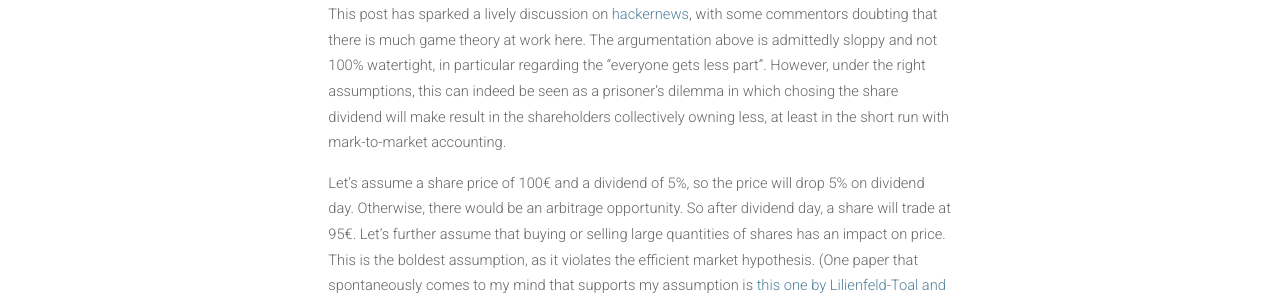
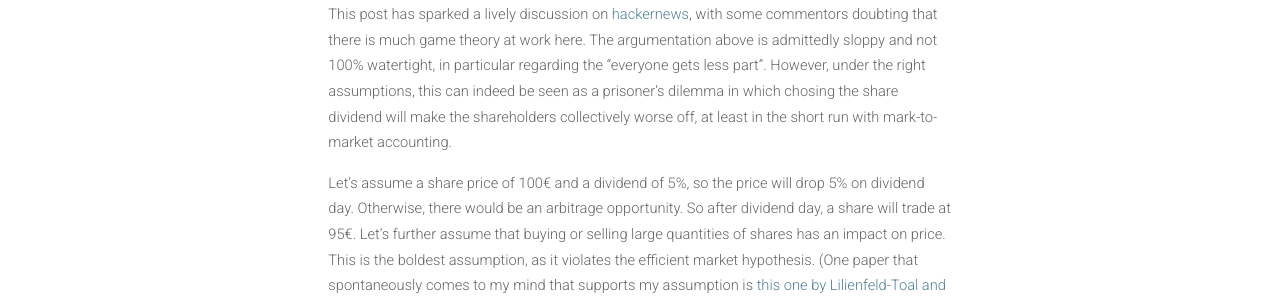
Before and after one commit to meisserecon/www, a Jekyll site: the page built from _posts/2016-06-01-Boskalis.md, in a window 1280 px wide. Shown: the part 1185-1485 px from the top of the page. Built offline with Jekyll 4.4.1, drawn with Linux system fonts in a browser that asks for light colours; nearby versions of some CDN libraries.

Commit message:
Update 2016-06-01-Boskalis.md

```diff
--- a/_posts/2016-06-01-Boskalis.md
+++ b/_posts/2016-06-01-Boskalis.md
@@ -15,7 +15,7 @@
 
 **Addendum: Theoretical foundations**
 
-This post has sparked a lively discussion on <a href="https://news.ycombinator.com/item?id=11821150">hackernews</a>, with some commentors doubting that there is much game theory at work here. The argumentation above is admittedly sloppy and not 100% watertight, in particular regarding the "everyone gets less part". However, under the right assumptions, this can indeed be seen as a prisoner's dilemma in which chosing the share dividend will make result in the shareholders collectively owning less, at least in the short run with mark-to-market accounting.
+This post has sparked a lively discussion on <a href="https://news.ycombinator.com/item?id=11821150">hackernews</a>, with some commentors doubting that there is much game theory at work here. The argumentation above is admittedly sloppy and not 100% watertight, in particular regarding the "everyone gets less part". However, under the right assumptions, this can indeed be seen as a prisoner's dilemma in which chosing the share dividend will make the shareholders collectively worse off, at least in the short run with mark-to-market accounting.
 
 Let's assume a share price of 100€ and a dividend of 5%, so the price will drop 5% on dividend day. Otherwise, there would be an arbitrage opportunity. So after dividend day, a share will trade at 95€. Let's further assume that buying or selling large quantities of shares has an impact on price. This is the boldest assumption, as it violates the efficient market hypothesis. (One paper that spontaneously comes to my mind that supports my assumption is <a href="http://www.phd-finance.uzh.ch/dam/jcr:00000000-0c10-63f1-ffff-ffffc9353e96/FS_spring15_paper_Von-Lilienfeld-Toal.pdf">this one by Lilienfeld-Toal and Schnitzler</a>, see figures 3 and 4.) In particular, I assume that selling 5% of the outstanding shares will push the price down from p to s*p. For s=0.97, the price would go down 3%. Similarly, t=0.85 reflects taxes on dividends of 15%.
 
```
